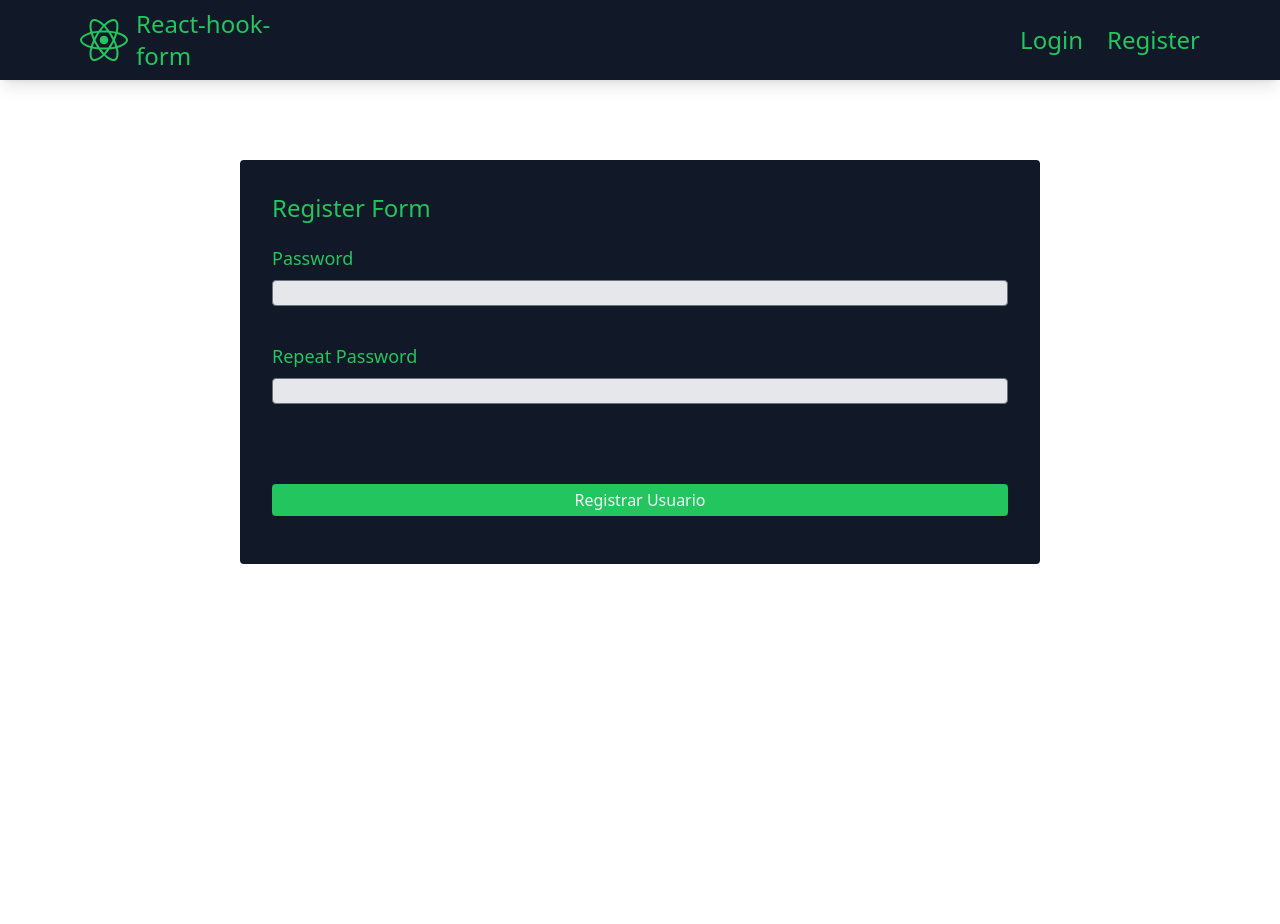
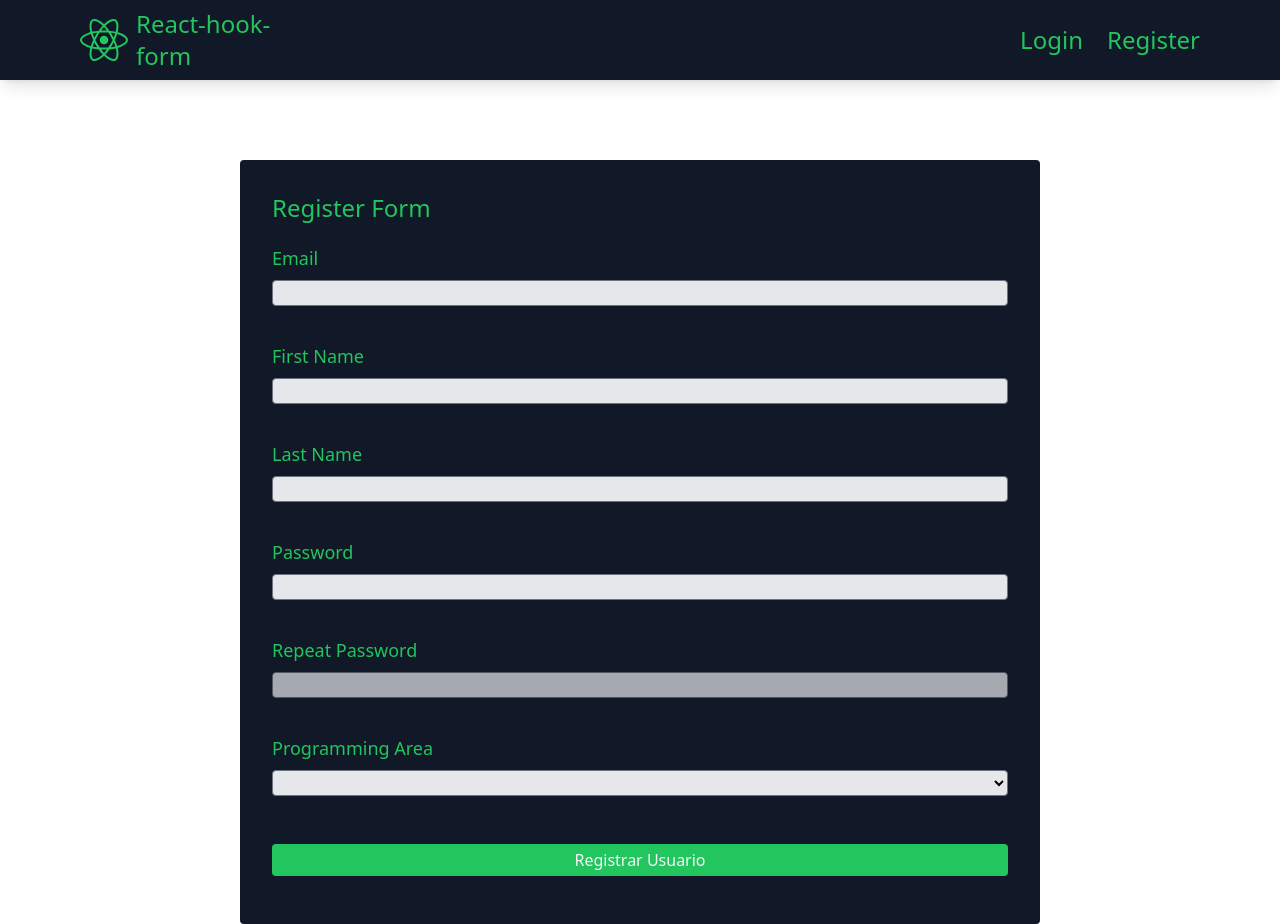
Before and after one commit to jeronimogarcia/ReactHookForm, a Next.js app: page /auth/register in a window 1280 px wide. Before the commit the page ends 800 px from the top, so only its background shows below. Built offline with nearby package versions, Linux system fonts and the light colour scheme.

Commit message:
Disabled repeat password

```diff
--- a/pages/auth/register.tsx
+++ b/pages/auth/register.tsx
@@ -1,33 +1,61 @@
 import Layout from "@/components/Layout";
 import { SubmitHandler, useForm } from "react-hook-form";
-import { useState, useEffect } from 'react';
-import { yupResolver } from '@hookform/resolvers/yup';
+import { useState, useEffect } from "react";
+import { yupResolver } from "@hookform/resolvers/yup";
 import * as yup from "yup";
 
-const schema = yup.object({
-  password: yup.string().required("This field must be filled!").min(6, "Min 6 characters!"),
-  repeatPassword: yup.string()
-  .oneOf([yup.ref('password'), null], 'Passwords must match!'),
-}).required();
+const schema = yup
+  .object({
+    email: yup
+      .string()
+      .required("This field must be filled!")
+      .email("Email format is invalid"),
+    firstName: yup
+      .string()
+      .required("This field must be filled!")
+      .min(3, "Min 3 characters!"),
+    lastName: yup
+      .string()
+      .required("This field must be filled!")
+      .min(3, "Min 3 characters!"),
+    password: yup
+      .string()
+      .required("This field must be filled!")
+      .min(6, "Min 6 characters!"),
+    repeatPassword: yup
+      .string()
+      .oneOf([yup.ref("password"), null], "Passwords must match!"),
+    area: yup.string().required(),
+  })
+  .required();
 
 type FormData = yup.InferType<typeof schema>;
 
-
-const inputStyle = "border border-gray-500 px-1 rounded outline-none bg-gray-200";
+const inputStyle =
+  "border border-gray-500 px-1 rounded outline-none bg-gray-200 disabled:opacity-70";
 const labelStyle = "text-lg mt-1 mb-2 text-green-500";
 const errorStyle = "mt-2 text-red-500";
 
 const RegisterPage = () => {
+
   const {
     register,
     handleSubmit,
     formState: { errors },
     reset,
     watch,
-    trigger
+    trigger,
   } = useForm<FormData>({
     resolver: yupResolver(schema),
     mode: "all",
+    defaultValues: {
+      email: '',
+      firstName: '',
+      lastName: '',
+      password: '',
+      repeatPassword: '',
+      area: 'FullStack'
+    }
   });
   const onSubmit: SubmitHandler<FormData> = (data) => {
     console.log(data);
@@ -51,22 +79,46 @@ const RegisterPage = () => {
       >
         <h1 className="text-2xl text-green-500 mb-4">Register Form</h1>
 
-        <label className={labelStyle}>Password</label>
+        <label className={labelStyle}>Email</label>
+        <input {...register("email", {})} className={inputStyle} />
+        {!errors.email && <p className="h-6"></p>}
+        <p className={errorStyle}>{errors.email?.message}</p>
+
+        <label className={labelStyle}>First Name</label>
         <input
-          {...register("password", {})}
+          {...register("firstName", { required: true, minLength: 3 })}
           className={inputStyle}
         />
+        {!errors.firstName && <p className="h-6"></p>}
+        <p className={errorStyle}>{errors.firstName?.message}</p>
+
+        <label className={labelStyle}>Last Name</label>
+        <input
+          {...register("lastName", { required: true })}
+          className={inputStyle}
+        />
+        {!errors.lastName && <p className="h-6"></p>}
+        <p className={errorStyle}>{errors.lastName?.message}</p>
+
+        <label className={labelStyle}>Password</label>
+        <input {...register("password", {})} className={inputStyle} />
         {!errors.password && <p className="h-6"></p>}
-        <p className={errorStyle} >{errors.password?.message}</p>
+        <p className={errorStyle}>{errors.password?.message}</p>
 
         <label className={labelStyle}>Repeat Password</label>
-        <input
-          {...register("repeatPassword")}
-          className={inputStyle}
-
+        <input {...register("repeatPassword")}
+        disabled={password.length < 6}
+        className={inputStyle}
         />
         {!errors.repeatPassword && <p className="h-6"></p>}
-        <p className={errorStyle} >{errors.repeatPassword?.message}</p>
+        <p className={errorStyle}>{errors.repeatPassword?.message}</p>
+
+        <label className={labelStyle}>Programming Area</label>
+        <select {...register("area")} className={inputStyle}>
+          <option value="frontend">Frontend</option>
+          <option value="backend">Backend</option>
+          <option value="fullstack">Fullstack</option>
+        </select>
 
         <button
           type="submit"
```
